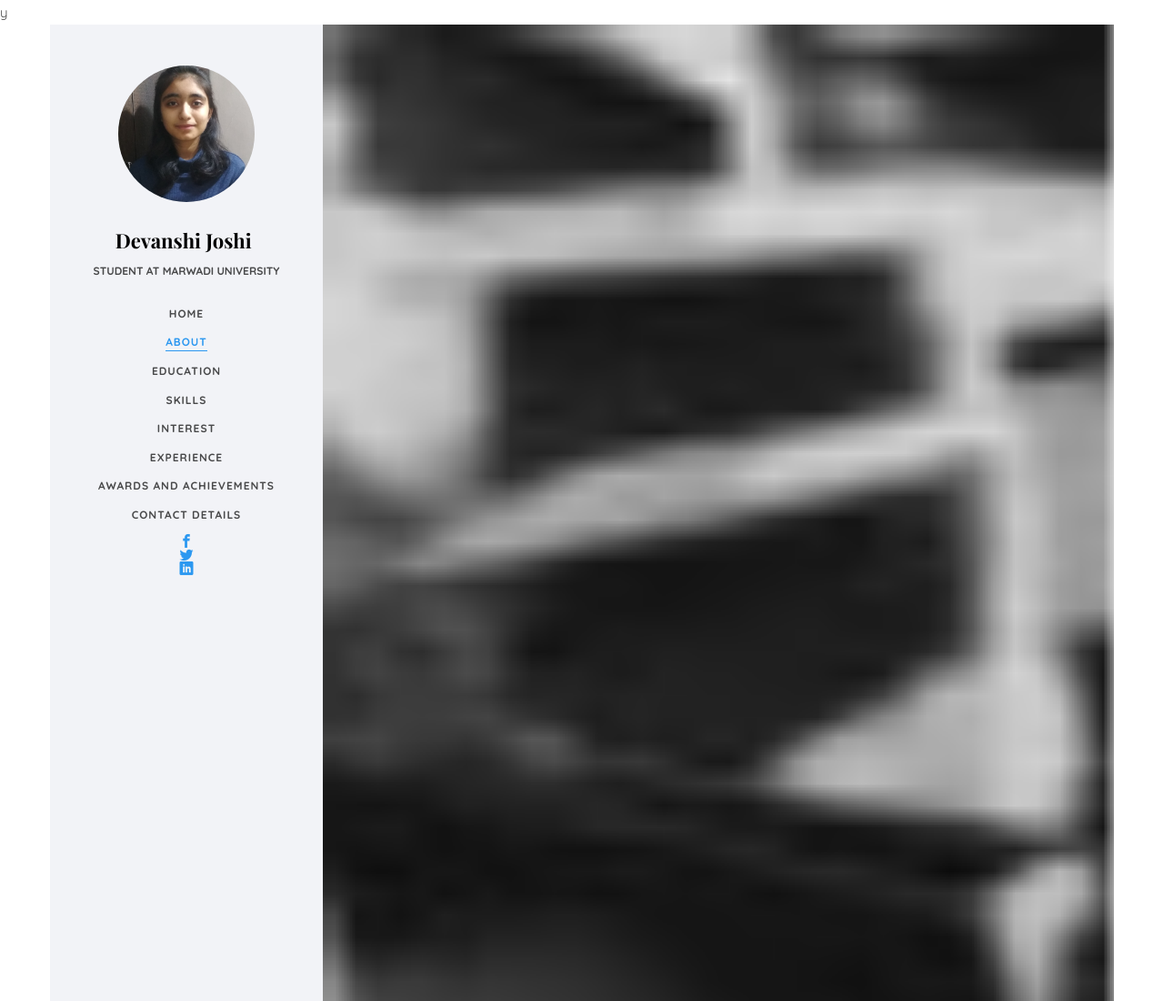
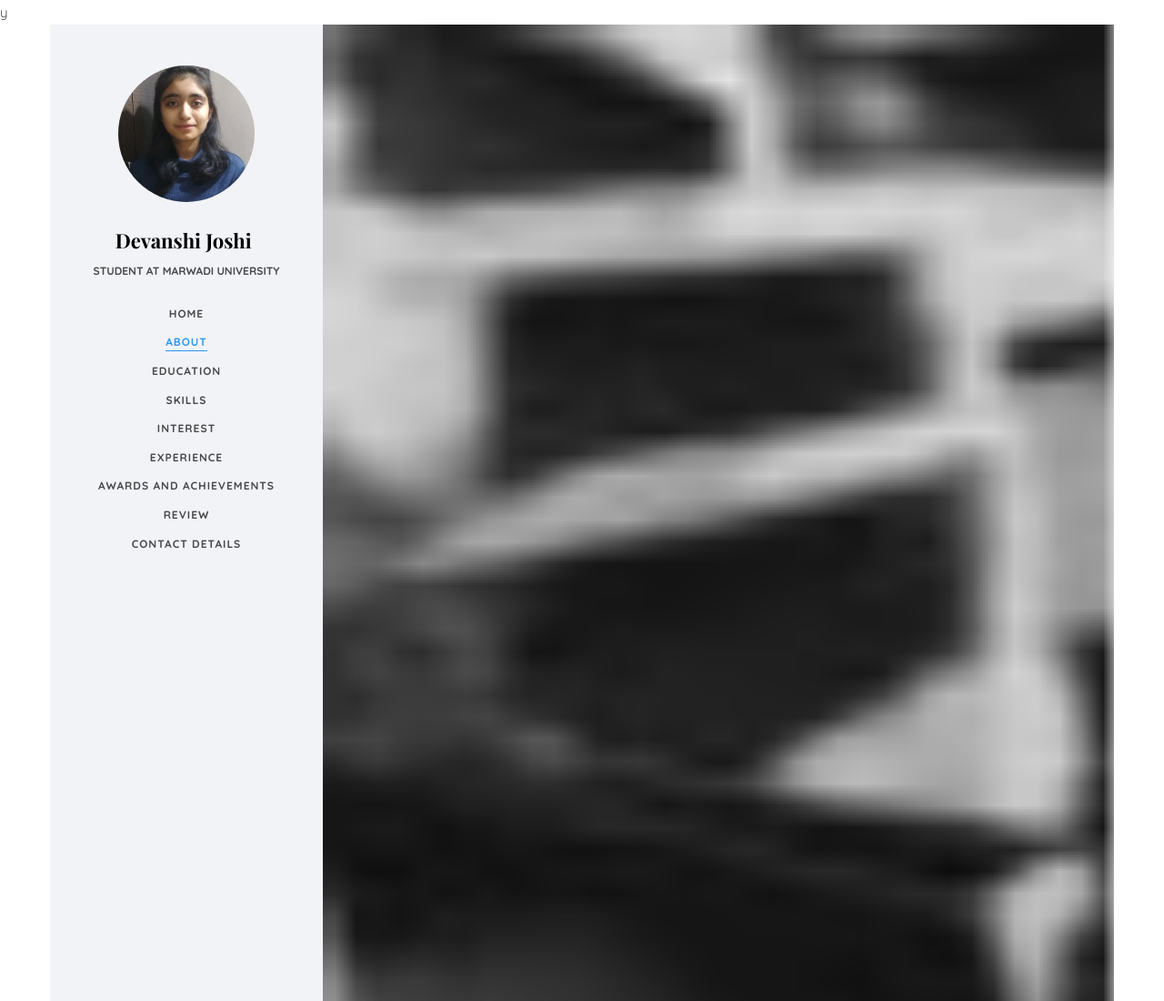
Before and after one commit to Devanshi1880/Devanshi1880.github.io, a plain HTML site: page index.html in a window 1280 px wide. Shown: the top 1100 px of the page at 91% size. Drawn offline with nearby package versions, Linux system fonts and the light colour scheme; files whose address does not match are found by name; a web font is replaced by a local one.

Commit message:
Update index.html

```diff
--- a/index.html
+++ b/index.html
@@ -89,16 +89,9 @@ y<!DOCTYPE HTML>
 						<li><a href="#" data-nav-section="interest"><strong>Interest</strong></a></li>
 						<li><a href="#" data-nav-section="experience"><strong>Experience</strong></a></li>
 						<li><a href="#" data-nav-section="Awards and Achievements"><strong>Awards and Achievements</strong></a></li>
+						<li><a href="#" data-nav-section="Review"><strong>Review</strong></a></li>
+						<li><a href="#" data-nav-section="contact"><strong>Contact Details</strong></a></li>
 					</ul>
-				<ul>
-				    <li><a href="#" data-nav-section="contact"><strong>Contact Details</strong></a></li>
-				    <a href="https://www.facebook.com/devanc.joc"><i class="icon-facebook2"></i></a>
-				    <br>
-					<a href="https://twitter.com/Devansh08259377"><i class="icon-twitter2"></i></a>
-					<br>
-					<a href="https://www.linkedin.com/in/joshi-devanshi-b5ab79184/"><i class="icon-linkedin2"></i></a>
-
-				</ul>
 				</div>
 			</nav>
 
@@ -572,7 +565,7 @@ y<!DOCTYPE HTML>
 				</div>
 			</section>
 
-			<section class="colorlib-blog" data-section="blog">
+			<section class="colorlib-blog" data-section="Review">
 				<div class="colorlib-narrow-content">
 					<div class="row">
 						<div class="col-md-6 col-md-offset-3 col-md-pull-3 animate-box" data-animate-effect="fadeInLeft">
```
